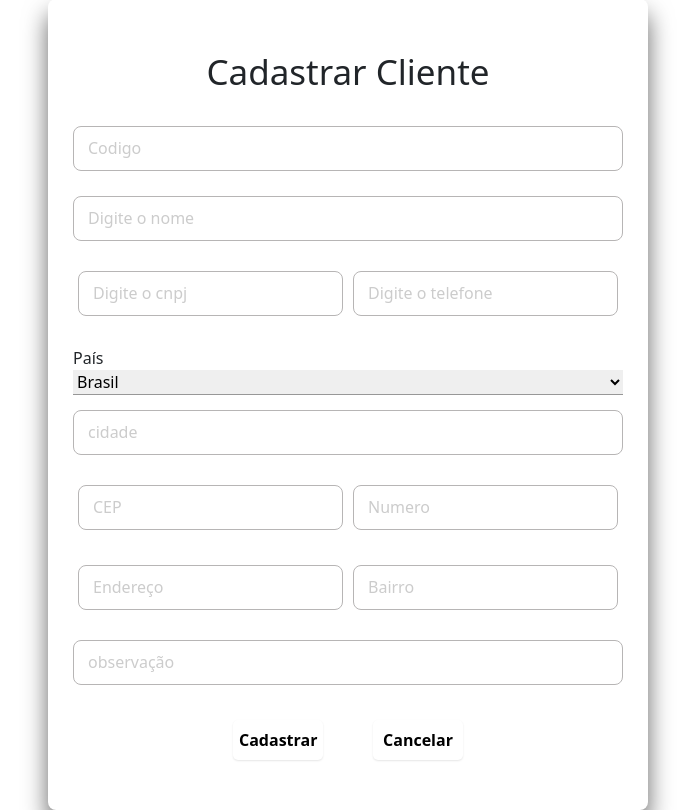
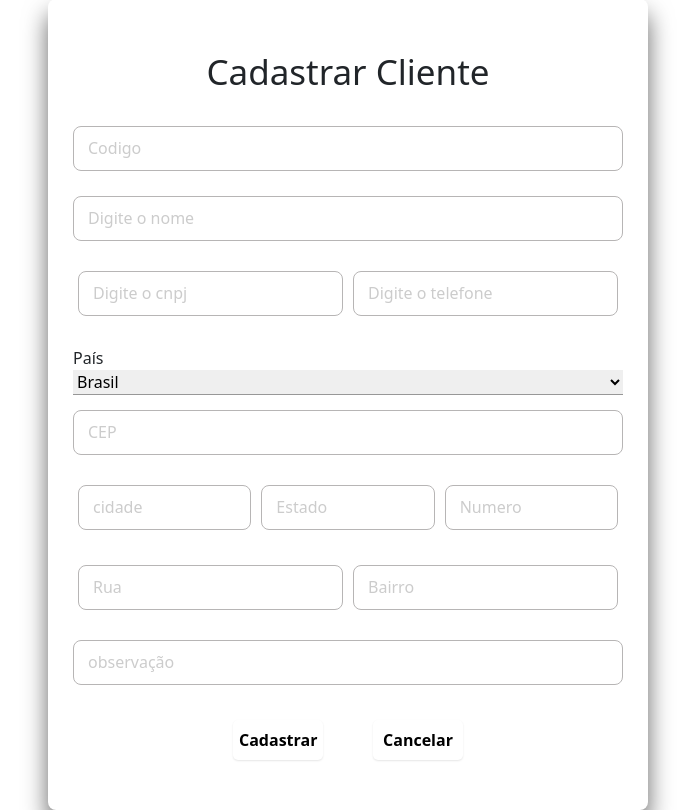
Before and after one commit to Igoncio/chamado_hbr, a PHP site: page /pages/main_cad_cli.php in a window 1280 px wide. Shown: the part 80-890 px from the top of the page, without its empty margins (292-987 px from the left). Run offline with PHP 8.4, Linux system fonts and the light colour scheme.

Commit message:
VAMOPOOO

```diff
--- /dev/null
+++ b/assets/js/cad_cli.js
@@ -0,0 +1,39 @@
+const cep = document.querySelector('#cep');
+const rua = document.querySelector('#rua');
+const cidade = document.querySelector('#cidade');
+const bairro = document.querySelector('#bairro');
+const estado = document.querySelector('#estado');
+const message = document.querySelector('#message');
+
+cep.addEventListener('focusout', async () => {
+    try {
+        const onlyNumbers = /^[0-9]+$/;
+        const cepValid = /^[0-9]{8}$/;
+
+        if (!onlyNumbers.test(cep.value) || !cepValid.test(cep.value)) {
+            throw { error_cep: 'CEP inválido' };
+        }
+
+        // Substitua a URL abaixo pela URL da sua API de consulta de CEP
+        const response = await fetch(`https://viacep.com.br/ws/${cep.value}/json/`);
+        const data = await response.json();
+
+        if (response.ok) {
+            rua.value = data.logradouro;
+            cidade.value = data.localidade;
+            bairro.value = data.bairro;
+            estado.value = data.uf;
+        } else {
+            throw { error_cep: 'Erro ao consultar o CEP' };
+        }
+    } catch (error) {
+        if (error?.error_cep) {
+            message.textContent = error.error_cep;
+
+            setTimeout(() => {
+                message.textContent = '';
+            }, 50000);
+        }
+        console.log(error);
+    }
+});
--- a/pages/main_cad_cli.php
+++ b/pages/main_cad_cli.php
@@ -1,27 +1,34 @@
 <?php
+
+require_once __DIR__ . '/../vendor/autoload.php';
+
 
 include_once("../includes/menu.php");
 
+use App\WebService\ViaCep;
+
+
 ?>
 <link rel="stylesheet" href="../assets/css/cad_cli.css">
+<script src="../assets/js/cad_cli.js" defer></script>
 <title>cadastrar cliente</title>
 <body>
 
     <section class="area-main">
-
-        <form class="area-form" action="">
+        <span id="message"></span>
+        <form class="area-form" id="form-cli" action="">
 
             <h1 id="titulo_page">Cadastrar Cliente</h1>
 
             <div class="input-field">
-                    <input required="" class="input" type="text" />
+                <input required="" class="input" type="text" />
                     <label class="label" for="input">Codigo</label>
             </div>
 
-                <div class="input-field">
-                    <input required="" class="input" type="text" />
-                    <label class="label" for="input">Digite o nome</label>
-                </div>
+            <div class="input-field">
+                <input required="" class="input" type="text" />
+                <label class="label" for="input">Digite o nome</label>
+            </div>
 
             <div class="juntar-input">
                 <div class="input-field">
@@ -47,23 +54,28 @@ include_once("../includes/menu.php");
                 </select>
 
                 <div class="input-field">
-                    <input required="" class="input" type="text" />
-                    <label class="label" for="input">cidade</label>
+                    <input required="" class="input" type="text" id="cep" name="cep" placeholder=""/>
+                    <label  class="label" for="input">CEP</label>
                 </div>
 
             </div>
 
-
             <div class="juntar-input">
 
                 <div class="input-field">
-                    <input required="" class="input" type="text" />
-                    <label id="cep" class="label" for="input">CEP</label>
+                    <input required="" class="input" type="text" id="cidade" name="cidade" placeholder=""/>
+                    <label class="label" id="cidade" for="input">cidade</label>
                 </div>
 
                 <div class="input-field">
-                    <input required="" class="input" type="text" />
-                    <label id="cep" class="label" for="input">Numero</label>
+                    <input required="" class="input"  type="text" id="estado" name="estado" placeholder=""/>
+                    <label class="label"  for="input">Estado</label>
+                </div>
+
+
+                <div class="input-field">
+                    <input required="" class="input" type="text"/>
+                    <label class="label" for="input">Numero</label>
                 </div>
 
 
@@ -72,13 +84,13 @@ include_once("../includes/menu.php");
 
             <div class="juntar-input">
                 <div class="input-field">
-                    <input required="" class="input" type="text" />
-                    <label class="label" for="input">Endereço</label>
+                    <input required="" class="input" type="text" id="rua" name="rua" placeholder=""/>
+                    <label class="label"  for="input">Rua</label>
                 </div>
 
                 <div class="input-field">
-                    <input required="" class="input" type="text" />
-                    <label class="label" for="input">Bairro</label>
+                    <input required="" class="input" type="text" id="bairro" name="bairro" placeholder=""/>
+                    <label class="label"  for="input">Bairro</label>
                 </div>
 
             </div>
```
